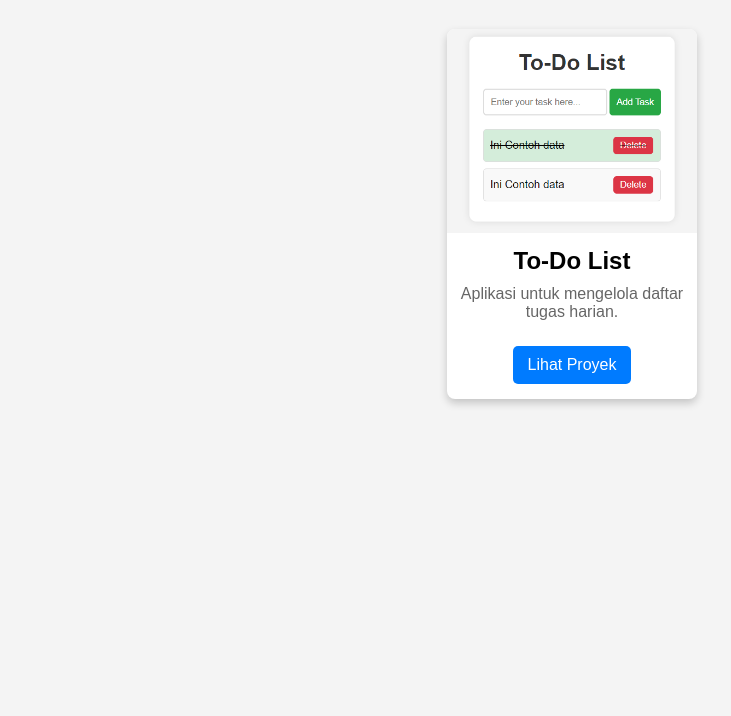
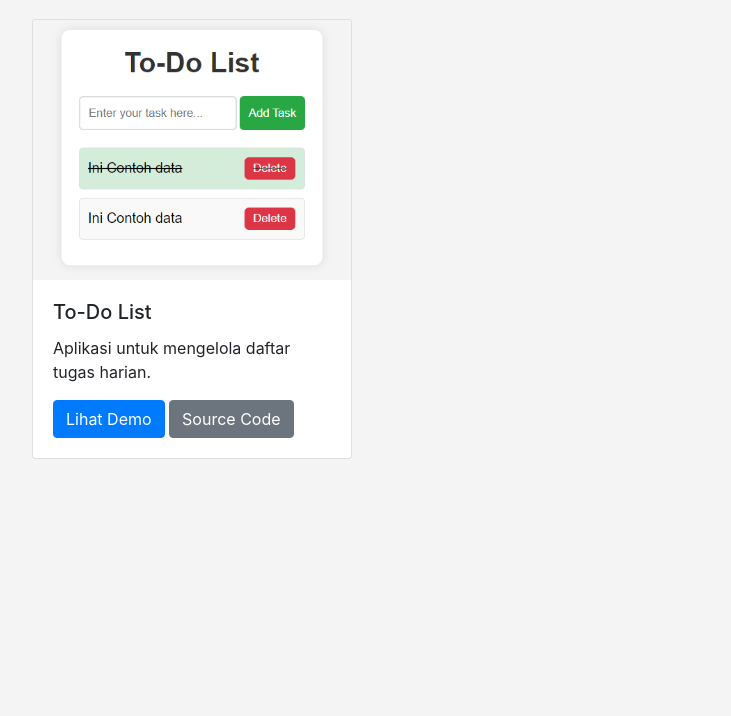
Before and after one commit to hasbialwikusmana/Mini-Projects, a plain HTML site: page index.html in a window 1280 px wide. Shown: the part 84-800 px from the top of the page, without its empty margins (68-799 px from the left). Drawn offline with nearby package versions, Linux system fonts and the light colour scheme.

Commit message:
Menambahkan halaman utama untuk mengakses semua proyek

```diff
--- a/index.html
+++ b/index.html
@@ -4,89 +4,30 @@
     <meta charset="UTF-8" />
     <meta name="viewport" content="width=device-width, initial-scale=1.0" />
     <title>Mini Projects</title>
+    <!-- Bootstrap CSS -->
+    <link href="https://stackpath.bootstrapcdn.com/bootstrap/4.5.2/css/bootstrap.min.css" rel="stylesheet" />
     <style>
       body {
-        font-family: Arial, sans-serif;
         background-color: #f4f4f4;
-        margin: 0;
-        padding: 0;
-        text-align: center;
+        padding: 20px;
       }
 
       h1 {
-        margin-top: 20px;
+        margin-bottom: 20px;
         color: #333;
       }
 
-      .container {
-        display: flex;
-        flex-wrap: wrap;
-        justify-content: center;
-        padding: 20px;
-      }
-
       .card {
-        background-color: #fff;
-        border-radius: 8px;
-        box-shadow: 0 4px 8px rgba(0, 0, 0, 0.2);
         margin: 15px;
-        width: 250px; /* Lebar kartu */
-        transition: transform 0.2s;
-      }
-
-      .card:hover {
-        transform: scale(1.05);
-      }
-
-      .project-image {
-        width: 100%;
-        height: auto;
-        border-top-left-radius: 8px;
-        border-top-right-radius: 8px;
-      }
-
-      .card h2 {
-        margin: 10px 0;
-        font-size: 1.5em;
-      }
-
-      .card p {
-        margin: 10px;
-        font-size: 1em;
-        color: #666;
-      }
-
-      .btn {
-        display: inline-block;
-        margin: 15px 0;
-        padding: 10px 15px;
-        background-color: #007bff;
-        color: white;
-        text-decoration: none;
-        border-radius: 5px;
-      }
-
-      .btn:hover {
-        background-color: #0056b3;
-      }
-
-      /* Responsive Design */
-      @media (max-width: 600px) {
-        .container {
-          flex-direction: column;
-          align-items: center;
-        }
-
-        .card {
-          width: 90%; /* Lebar kartu pada perangkat kecil */
-        }
       }
     </style>
   </head>
   <body>
-    <h1>Mini Projects</h1>
-    <div class="container" id="project-container">
-      <!-- Kartu proyek akan ditambahkan di sini -->
+    <div class="container">
+      <h1 class="text-center">Mini Projects</h1>
+      <div class="row" id="project-container">
+        <!-- Kartu proyek akan ditambahkan di sini -->
+      </div>
     </div>
 
     <script>
@@ -95,19 +36,22 @@
           name: "To-Do List",
           description: "Aplikasi untuk mengelola daftar tugas harian.",
           image: "todo_list/todo-list.png",
-          link: "todo_list/index.html",
+          demoLink: "todo_list/index.html", // Link demo
+          sourceCode: "https://github.com/hasbialwikusmana/Mini-Projects/tree/main/todo_list", // Ganti dengan link source code yang sesuai
         },
         // {
         //   name: "Calculator",
         //   description: "Kalkulator sederhana untuk melakukan operasi matematika dasar.",
         //   image: "calculator/screenshot.jpg",
-        //   link: "calculator/index.html",
+        //   demoLink: "calculator/index.html", // Link demo
+        //   sourceCode: "https://github.com/username/calculator", // Ganti dengan link source code yang sesuai
         // },
         // {
         //   name: "Expense Tracker",
         //   description: "Aplikasi untuk melacak pengeluaran dan pemasukan.",
         //   image: "expense_tracker/screenshot.jpg",
-        //   link: "expense_tracker/index.html",
+        //   demoLink: "expense_tracker/index.html", // Link demo
+        //   sourceCode: "https://github.com/username/expense_tracker", // Ganti dengan link source code yang sesuai
         // },
       ];
 
@@ -115,15 +59,25 @@
 
       projects.forEach((project) => {
         const card = document.createElement("div");
-        card.className = "card";
+        card.className = "col-md-4"; // Mengatur kolom untuk Bootstrap
         card.innerHTML = `
-                <img src="${project.image}" alt="${project.name}" class="project-image" />
-                <h2>${project.name}</h2>
-                <p>${project.description}</p>
-                <a href="${project.link}" class="btn">Lihat Proyek</a>
+                <div class="card">
+                    <img src="${project.image}" alt="${project.name}" class="card-img-top" />
+                    <div class="card-body">
+                        <h5 class="card-title">${project.name}</h5>
+                        <p class="card-text">${project.description}</p>
+                        <a href="${project.demoLink}" class="btn btn-primary" target="_blank">Lihat Demo</a>
+                        <a href="${project.sourceCode}" class="btn btn-secondary" target="_blank">Source Code</a>
+                    </div>
+                </div>
             `;
         projectContainer.appendChild(card);
       });
     </script>
+
+    <!-- Bootstrap JS and dependencies -->
+    <script src="https://code.jquery.com/jquery-3.5.1.slim.min.js"></script>
+    <script src="https://cdn.jsdelivr.net/npm/@popperjs/core@2.9.2/dist/umd/popper.min.js"></script>
+    <script src="https://stackpath.bootstrapcdn.com/bootstrap/4.5.2/js/bootstrap.min.js"></script>
   </body>
 </html>
```
